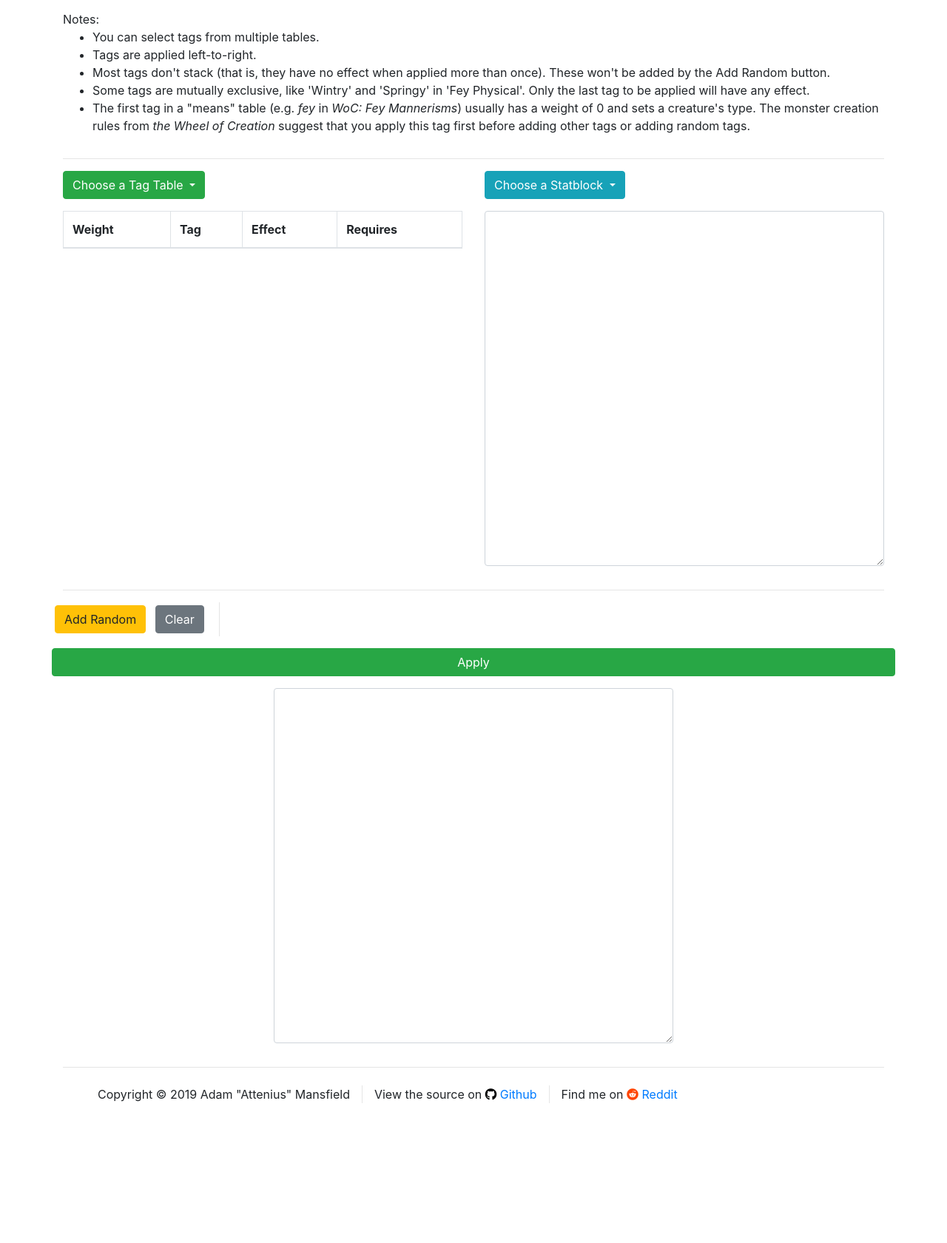
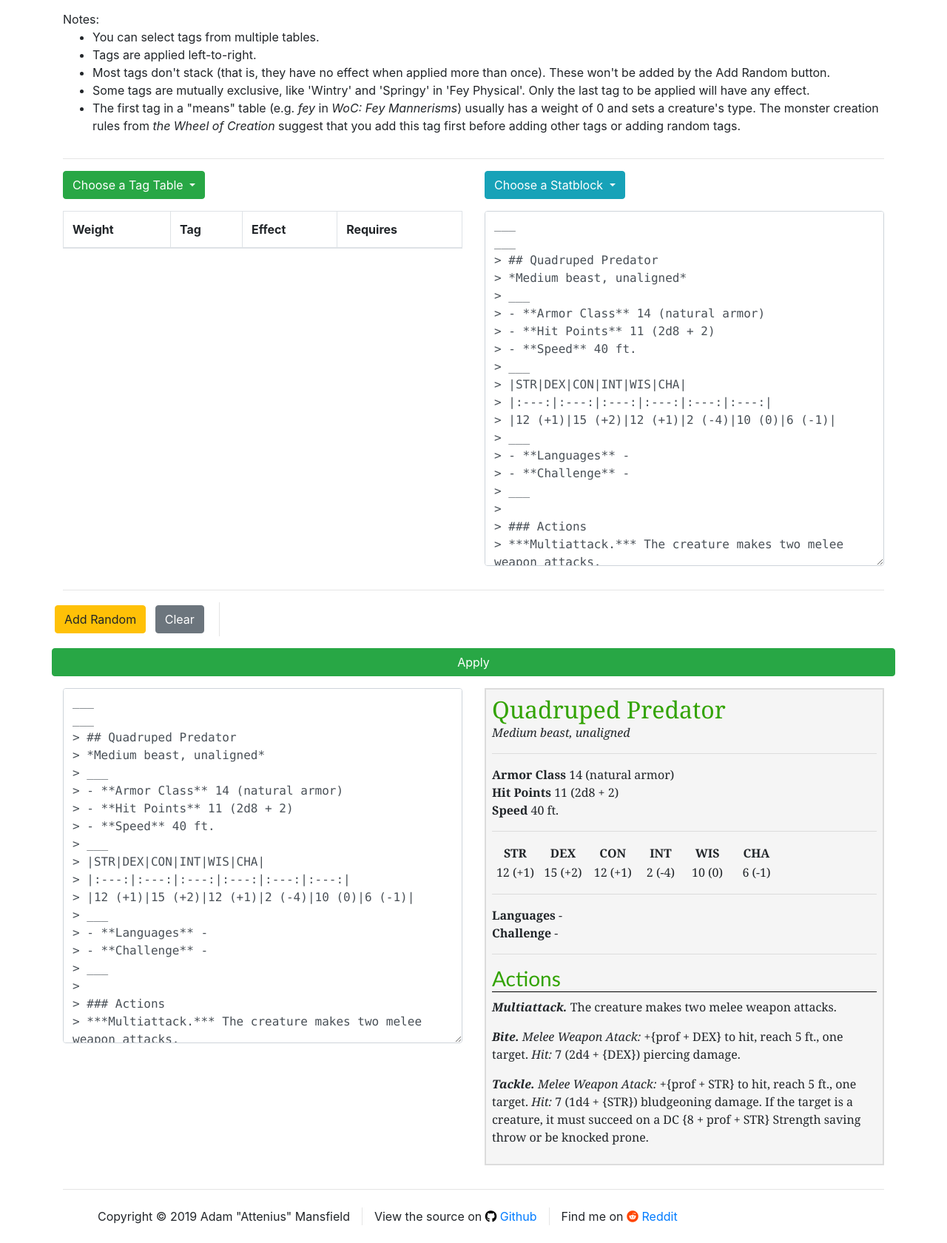
Before and after one commit to Adaminius/wheel_of_creation_tools, a Flask app: page / in a window 1280 px wide. Shown: the part 501-2181 px from the top of the page at 74% size. Before the commit the page ends 1992 px from the top, so only its background shows below. Run offline with Flask 2, Linux system fonts and the light colour scheme; lists and menus that the app fills with data are empty; parts of the project's set-up code (start-up, migrations or seed data) failed here and were passed over; some libraries are stand-ins or nearby versions.

Commit message:
Add markdown result preview, add copy result on click, add 'basic' tags

```diff
--- a/main.py
+++ b/main.py
@@ -4,6 +4,9 @@ import sys
 import pprint
 import statblock
 import utils
+import markdown as md
+import re
+import json
 from os.path import basename
 from glob import glob
 from flask import Flask
@@ -30,8 +33,11 @@ def load_tag_module(filename):
 @app.route('/')
 def home():
     with open('templates/index.html') as file_handle:
-        text = file_handle.read()
-    return text
+        template = Template(file_handle.read())
+    with open('statblocks/quadruped_predator.md') as file_handle:
+        markdown_text = file_handle.read()
+    preview_html = md.markdown(prepare_markdown(markdown_text), extensions=['tables'])
+    return template.render(prefill_preview=preview_html, prefill_md=markdown_text)
 
 @app.route('/getStatblock', methods=['GET'])
 def get_statblock():
@@ -76,6 +82,12 @@ def get_all_tag_lists() -> str:
     )
     out = ''
     filenames = glob('tags/*py')
+
+    # put WoC filenames first
+    woc_filenames = sorted([filename for filename in filenames if 'woc' in filename.lower()])
+    not_woc_filenames = sorted([filename for filename in filenames if 'woc' not in filename.lower()])
+    filenames = woc_filenames + not_woc_filenames
+
     for filename in filenames:
         if modules.get(filename) is None or DEBUG:
             load_tag_module(filename)
@@ -97,6 +109,13 @@ def get_all_statblocks():
         out += template.render(filename=basename(filename))
     return out
 
+def prepare_markdown(text: str) -> str:
+    text = re.sub('___\s+___\n', '', text)
+    text = re.sub('> ___', '\n> ___\n', text)
+    text = text.replace('>', '> ')
+    text = text.replace('>  ', '> ')
+    return text
+
 @app.route('/modifyStatblock', methods=['POST', 'GET'])
 def get_modified_statblock():
     data = request.get_json()
@@ -106,7 +125,11 @@ def get_modified_statblock():
         if modules.get(tag['filename']) is None:
             load_tag_module(tag['filename'])
         sb = modules[basename(tag['filename'])].all_tags[tag['name']].apply(sb)
-    return sb.to_markdown()
+
+    markdown_text = sb.to_markdown()
+    preview_html = md.markdown(prepare_markdown(markdown_text), extensions=['tables'])
+
+    return json.dumps({'markdown': markdown_text, 'html': preview_html})
 
 if __name__ == '__main__':
     app.run()
--- a/statblocks/quadruped_predator.md
+++ b/statblocks/quadruped_predator.md
@@ -1,15 +1,16 @@
+___
 ___
 > ## Quadruped Predator
->*Medium beast, unaligned*
+> *Medium beast, unaligned*
 > ___
 > - **Armor Class** 14 (natural armor)
 > - **Hit Points** 11 (2d8 + 2)
 > - **Speed** 40 ft.
->___
->|STR|DEX|CON|INT|WIS|CHA|
->|:---:|:---:|:---:|:---:|:---:|:---:|
->|12 (+1)|15 (+2)|12 (+1)|2 (-4)|10 (0)|6 (-1)|
->___
+> ___
+> |STR|DEX|CON|INT|WIS|CHA|
+> |:---:|:---:|:---:|:---:|:---:|:---:|
+> |12 (+1)|15 (+2)|12 (+1)|2 (-4)|10 (0)|6 (-1)|
+> ___
 > - **Languages** -
 > - **Challenge** -
 > ___
--- a/static/css/style.css
+++ b/static/css/style.css
@@ -31,3 +31,45 @@ textarea {
     padding-right: 1rem;
     margin-bottom: 1rem;
 }
+
+.md-preview {
+    border: solid 2px rgba(0,0,0,.1);
+    margin-top: 1rem;
+    margin-bottom: 1rem;
+    padding: .5rem;
+    font-family: Cambria, sans-serif;
+    background-color: rgba(0,0,0,.04);
+}
+
+.md-preview ul {
+    list-style-type: none;
+    padding-left: 0;
+}
+
+.md-preview blockquote h4, .md-preview blockquote h3, .md-preview blockquote h2, .md-preview blockquote h1 {
+    color: rgb(50, 163, 0);
+    font-weight: normal;
+    font-family: Calibri, serif;
+    border-bottom: solid 1px black;
+}
+
+.md-preview blockquote h2 {
+    font-family: Cambria, sans-serif;
+    border-bottom: none;
+    margin-bottom: 0;
+}
+
+.md-preview blockquote table thead tr th {
+    padding-left: 1rem;
+    padding-right: 1rem;
+}
+
+#tagTableDiv {
+    margin-top: 1rem;
+    padding-top: 0;
+    min-height: 480px;
+}
+
+#tagTableDiv table {
+    margin-top: 0;
+}
--- a/static/js/woct_monster.js
+++ b/static/js/woct_monster.js
@@ -15,7 +15,7 @@ $('document').ready(function () {
 
     $('#applyTagsButton').on('click', function () {
         let tags = [];
-        $('#tagsToApplyDiv').children().each(function() {
+        $('#tagsToApplyDiv').children().each(function () {
             tags.push({'name': $(this).attr('data-name'), 'filename': $(this).attr('data-filename')});
         });
 
@@ -27,11 +27,12 @@ $('document').ready(function () {
             type: 'POST',
             url: '/modifyStatblock',
             data: JSON.stringify(payload),
-            dataType: 'text',
+            dataType: 'json',
             contentType: 'application/json; charset=utf-8',
             success: function (data) {
                 console.log(data);
-                $('#modifiedStatblockTextArea').html(data);
+                $('#modifiedStatblockTextArea').text(data['markdown']);
+                $('#mdPreview').empty().append(data['html']);
             },
             error: function (data) {
                 console.log(data)
@@ -39,7 +40,7 @@ $('document').ready(function () {
         });
     });
 
-    $('#clearButton').on('click', function() {
+    $('#clearButton').on('click', function () {
         $('#tagsToApplyDiv').children().remove();
     });
 
@@ -47,7 +48,7 @@ $('document').ready(function () {
         // remove stuff that we already have that doesn't stack
         let existingNonstackingTags = [];
         let existingTags = [];
-        $('#tagsToApplyDiv').children().each(function() {
+        $('#tagsToApplyDiv').children().each(function () {
             let tagNode = $(this);
             if (tagNode.attr('data-stacks') === 'False')
                 existingNonstackingTags.push(tagNode.attr('data-name') + '$' + tagNode.attr('data-filename'));
@@ -56,7 +57,7 @@ $('document').ready(function () {
 
         let choices = [];
         let weights = [];
-        $('#availableTagTable').children().each(function() {
+        $('#availableTagTable').children().each(function () {
             let tagNode = $(this);
             if (existingNonstackingTags.indexOf(tagNode.attr('data-name') + '$' + tagNode.attr('data-filename')) < 0) {
                 if (!hasRequiredTags(tagNode, existingTags)) {
@@ -74,7 +75,37 @@ $('document').ready(function () {
         let tag = chooseWeighted(choices, weights);
         console.log('addRandom ' + tag.attr('data-filename') + ' ' + tag.attr('data-name'));
         selectTag(tag.attr('data-filename'), tag.attr('data-name'), tag.attr('data-stacks'));
-    })
+    });
+
+    // From David Z. Chen's blog
+    // http://davidzchen.com/tech/2016/01/19/bootstrap-copy-to-clipboard.html
+    let modifiedTextArea = $('#modifiedStatblockTextArea');
+    modifiedTextArea.tooltip();
+
+    modifiedTextArea.bind('click', function () {
+        let input = document.querySelector('#modifiedStatblockTextArea');
+        input.setSelectionRange(0, input.value.length + 1);
+        try {
+            let success = document.execCommand('copy');
+            if (success) {
+                modifiedTextArea.trigger('copied', ['Copied!']);
+            }
+            else {
+                modifiedTextArea.trigger('copied', ['Copy with Ctrl-c']);
+            }
+        }
+        catch (err) {
+            modifiedTextArea.trigger('copied', ['Copy with Ctrl-c']);
+        }
+    });
+
+    modifiedTextArea.bind('copied', function (event, message) {
+        $(this).attr('title', message)
+            .tooltip('_fixTitle')
+            .tooltip('show')
+            .attr('title', "Copy to Clipboard")
+            .tooltip('_fixTitle');
+    });
 });
 
 function chooseWeighted(choices, weights) {
@@ -91,8 +122,7 @@ function chooseWeighted(choices, weights) {
     // generate number from 0 to 1
     let rand = Math.random();
     // subtract off weights until we are <= 0
-    for (let i = 0; i < weights.length; i++)
-    {
+    for (let i = 0; i < weights.length; i++) {
         rand -= weights[i];
         if (rand <= 0)
             return choices[i];
@@ -117,10 +147,10 @@ function selectStatblock(filename) {
     })
 }
 
-    // <div class="col-md-6" id="tagsToApplyDiv"
-    //      style="border-left: solid 1px rgba(0,0,0,.1); margin-left: 1rem; padding-left: 1rem; min-width: 6rem">
-    //   <button class="btn btn-danger"><strong>&times</strong> lumbering</button>
-    // </div>
+// <div class="col-md-6" id="tagsToApplyDiv"
+//      style="border-left: solid 1px rgba(0,0,0,.1); margin-left: 1rem; padding-left: 1rem; min-width: 6rem">
+//   <button class="btn btn-danger"><strong>&times</strong> lumbering</button>
+// </div>
 
 function selectTag(filename, tagName, stacks) {
     console.log('selectTag ' + filename + ' ' + tagName);
--- /dev/null
+++ b/tags/basic.py
@@ -0,0 +1,36 @@
+from statblock import Statblock
+from statblock import Tag
+
+all_tags = []
+table_name = 'Basic Operations'
+
+def basic_add_apply(ability_score):
+    def apply(sb: Statblock) -> Statblock:
+        sb.ability_scores[ability_score].value += 1
+        return sb
+    return apply
+
+
+all_tags.append(Tag('+Strength', effect_text='+1 Strength', weight=10, stacks=True, on_apply=basic_add_apply('STR')))
+all_tags.append(Tag('+Dexterity', effect_text='+1 Dexterity', weight=10, stacks=True, on_apply=basic_add_apply('DEX')))
+all_tags.append(Tag('+Constitution', effect_text='+1 Constitution', weight=10, stacks=True, on_apply=basic_add_apply('CON')))
+all_tags.append(Tag('+Intelligence', effect_text='+1 Intelligence', weight=10, stacks=True, on_apply=basic_add_apply('INT')))
+all_tags.append(Tag('+Wisdom', effect_text='+1 Wisdom', weight=10, stacks=True, on_apply=basic_add_apply('WIS')))
+all_tags.append(Tag('+Charisma', effect_text='+1 Charisma', weight=10, stacks=True, on_apply=basic_add_apply('CHA')))
+
+
+def basic_subtract_apply(ability_score):
+    def apply(sb: Statblock) -> Statblock:
+        sb.ability_scores[ability_score].value -= 1
+        return sb
+    return apply
+
+
+all_tags.append(Tag('-Strength', effect_text='-1 Strength', weight=10, stacks=True, on_apply=basic_subtract_apply('STR')))
+all_tags.append(Tag('-Dexterity', effect_text='-1 Dexterity', weight=10, stacks=True, on_apply=basic_subtract_apply('DEX')))
+all_tags.append(Tag('-Constitution', effect_text='-1 Constitution', weight=10, stacks=True, on_apply=basic_subtract_apply('CON')))
+all_tags.append(Tag('-Intelligence', effect_text='-1 Intelligence', weight=10, stacks=True, on_apply=basic_subtract_apply('INT')))
+all_tags.append(Tag('-Wisdom', effect_text='-1 Wisdom', weight=10, stacks=True, on_apply=basic_subtract_apply('WIS')))
+all_tags.append(Tag('-Charisma', effect_text='-1 Charisma', weight=10, stacks=True, on_apply=basic_subtract_apply('CHA')))
+
+all_tags = dict([(tag.name, tag) for tag in all_tags])
--- a/templates/index.html
+++ b/templates/index.html
@@ -50,7 +50,7 @@
           <li>Some tags are mutually exclusive, like 'Wintry' and 'Springy' in 'Fey Physical'. Only the last tag to be applied will have any effect.</li>
           <li>The first tag in a "means" table (e.g. <em>fey</em> in <em>WoC: Fey Mannerisms</em>) usually has a weight
             of 0 and sets a creature's type. The monster creation rules from <em>the Wheel of Creation</em> suggest
-            that you apply this tag first before adding other tags or adding random tags.</li>
+            that you add this tag first before adding other tags or adding random tags.</li>
         </ul>
     </div>
   </div>
@@ -75,7 +75,7 @@
     </div>
   </div>
   <div class="row">
-    <div class="col-sm-6">
+    <div class="col-sm-6 pre-scrollable" id="tagTableDiv">
       <table class="table table-bordered table-striped tag-table table-hover">
         <thead>
           <tr>
@@ -92,7 +92,7 @@
     <div class="col-sm-6">
       <div class="form-group">
         <!--<label for="baseStatblockTextArea">Statblock to be Modified</label>-->
-        <textarea class="form-control" id="baseStatblockTextArea" title="Statblock to be Modified"></textarea>
+        <textarea class="form-control" id="baseStatblockTextArea" title="Statblock to be Modified">{{ prefill_md }}</textarea>
       </div>
     </div>
   </div>
@@ -115,7 +115,11 @@
   </div>
   <div class="row justify-content-md-center">
     <div class="col-md-6">
-        <textarea class="form-control" title="Modified Statblock" id="modifiedStatblockTextArea"></textarea>
+        <textarea class="form-control" title="Copy modified statblock to keyboard" id="modifiedStatblockTextArea"
+          data-toggle="tooltip" data-placement="top">{{ prefill_md }}</textarea>
+    </div>
+    <div class="col-md-6">
+        <div title="Preview" class="md-preview" id="mdPreview">{{ prefill_preview }}</div>
     </div>
   </div>
 <hr>
```
Also changed, not shown: todo.md (+14 -10 lines).
